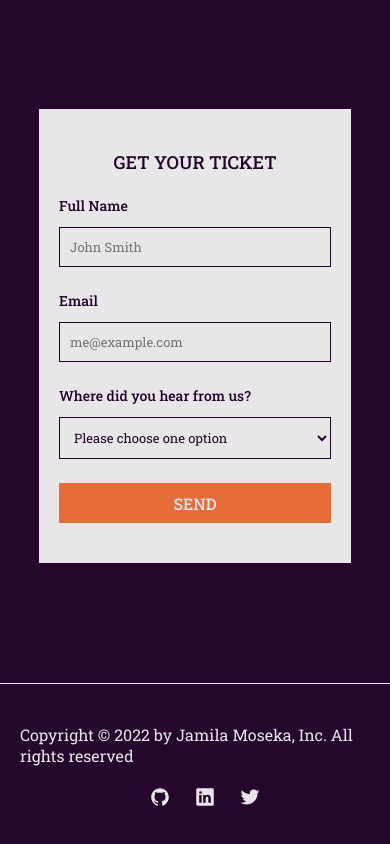
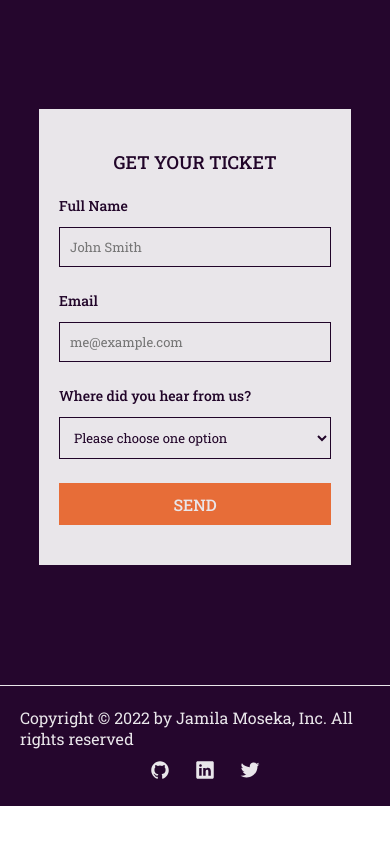
Before and after one commit to jmoseka/Haloween-Event-Responsive, a website: page index.html in a window 390 px wide. Shown: the part 2507-3351 px from the top of the page. After the commit the page ends 3313 px from the top, so only its background shows below. Drawn offline with nearby package versions, Linux system fonts and the light colour scheme.

Commit message:
fix footer section

```diff
--- a/css/queries.css
+++ b/css/queries.css
@@ -127,9 +127,10 @@
 
   .footer-container {
     flex-direction: column;
-    row-gap: 2rem;
-    justify-content: space-around;
-  }
+    row-gap: 1rem;
+    align-items: center;
+    justify-content: center;
+    }
 }
 
 @media (max-width: 41.5em) {
@@ -240,6 +241,10 @@
     width: 120%;
     height: 28rem;
   }
+
+  .footer-container {
+    height: 12rem;
+  }
 }
 
 @media (max-width: 22.5em) {
--- a/css/style.css
+++ b/css/style.css
@@ -277,7 +277,7 @@
   font-size: 1.6rem;
   font-family: inherit;
   font-weight: 500;
-  height: 4rem;
+  height: 4.2rem;
   color: var(--lightest_purple);
   background-color: var(--orange);
   transition: all 0.3s;
@@ -318,7 +318,7 @@
 
 .footer-container {
   font-size: 1.6rem;
-  padding: 4rem 0;
+  height: 8rem;
   display: flex;
   align-items: center;
   justify-content: center;
```
Also changed, not shown: 1 other file.
